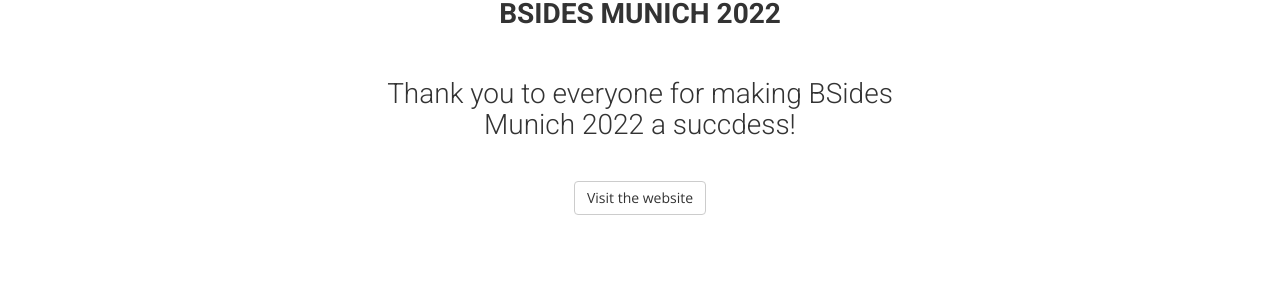
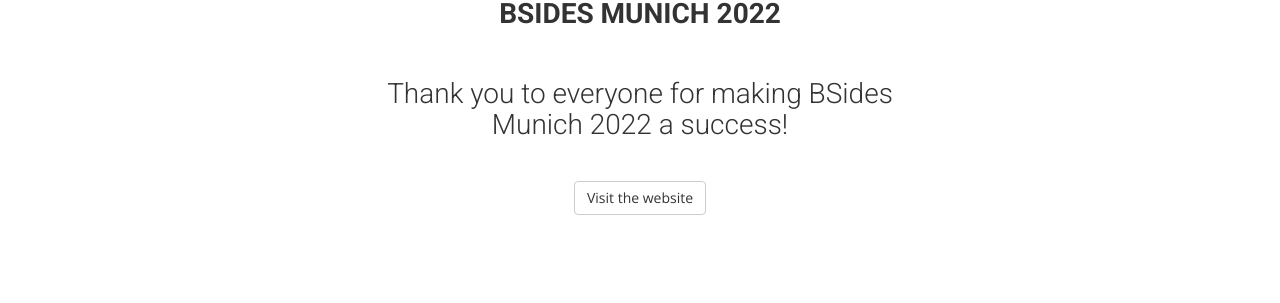
Before and after one commit to BSidesMUC/www, a Jekyll site: the page built from index.md, in a window 1280 px wide and 900 px high, scrolled down 504 px. Shown: the part 183-486 px from the top of the window. Built offline with Jekyll 4.4.1, drawn with Linux system fonts in a browser that asks for light colours; some web fonts are replaced.

Commit message:
Corrected spelling error in 2022

```diff
--- a/_config.yml
+++ b/_config.yml
@@ -74,7 +74,7 @@
   archive:
     a2022:
       title: "BSides Munich 2022"
-      description: "Thank you to everyone for making BSides Munich 2022 a succdess!"
+      description: "Thank you to everyone for making BSides Munich 2022 a success!"
       website_uri: "https://2022.bsidesmunich.org/"
     a2021:
       title: "BSidesMEsh21"
```
